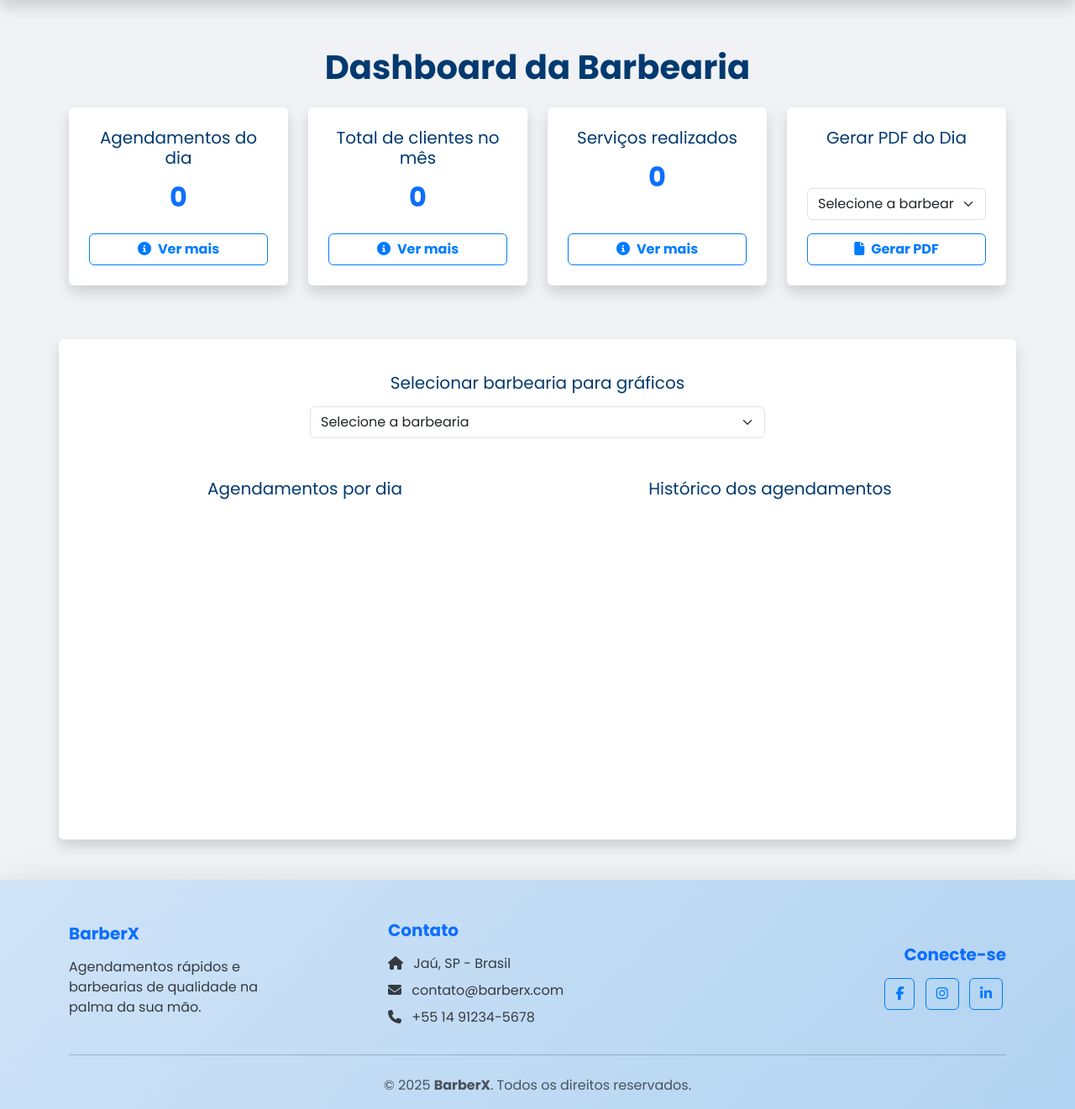
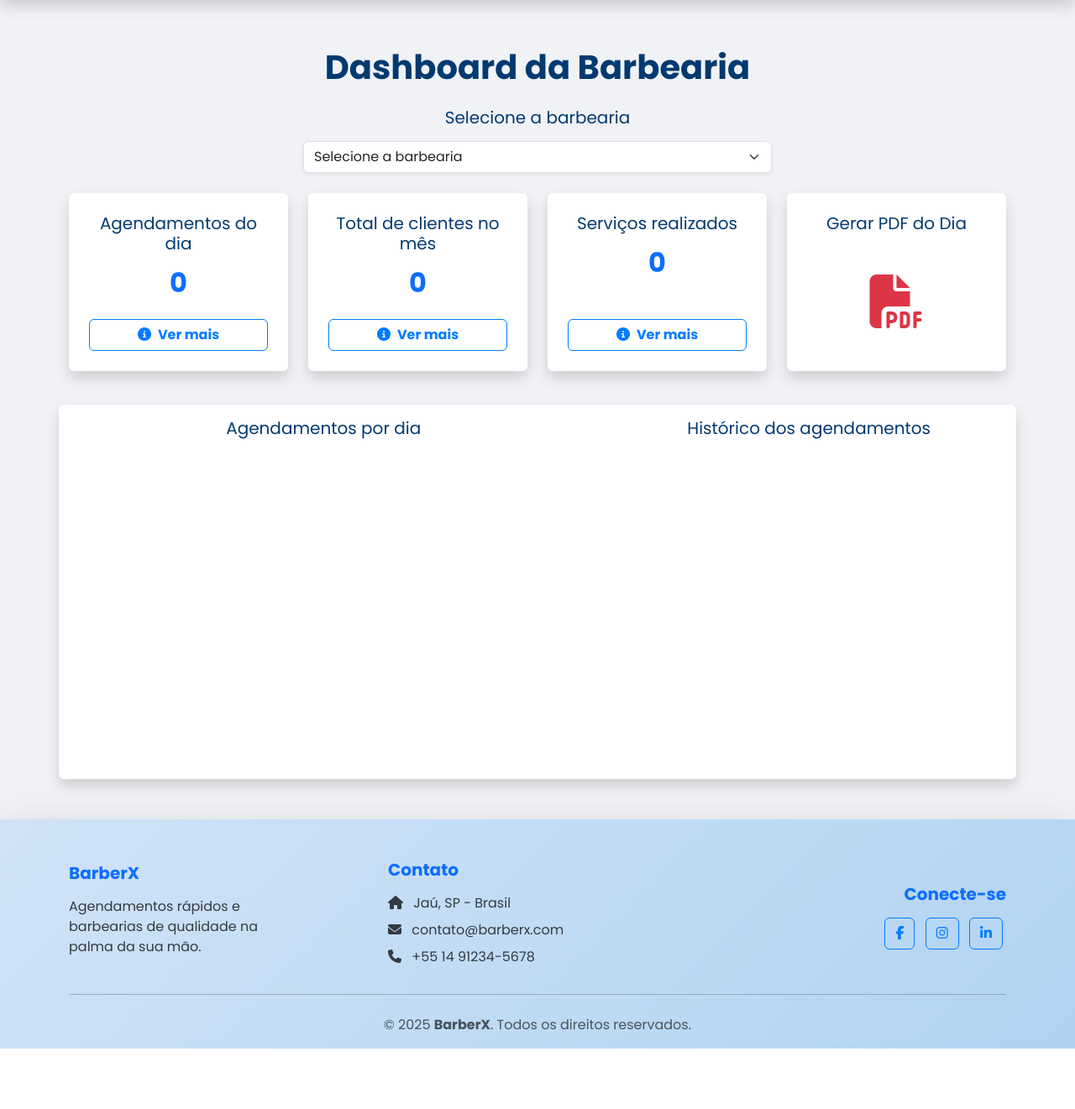
Before and after one commit to ortigozafe/barberx, a PHP site: page /dashboard in a window 1280 px wide. Shown: the part 82-1403 px from the top of the page at 84% size. After the commit the page ends 1331 px from the top, so only its background shows below. Run offline with PHP 8.4, Linux system fonts and the light colour scheme; the visitor is signed in with stand-in values (Sample User, id 1); data comes from the database, SQL or seed files in the repository; some libraries are stand-ins or nearby versions.

Commit message:
Dashboard finalizada eu espero

```diff
--- a/Controllers/donoController.class.php
+++ b/Controllers/donoController.class.php
@@ -155,19 +155,31 @@ class DonoController
 
         $barbearias = $dao->buscarBarbeariasPorDono($dono_id);
 
-        $barbearia_id = $barbearias[0]->id ?? null;
-
-        if (!$barbearia_id) {
+        if (empty($barbearias)) {
             die("Nenhuma barbearia cadastrada.");
         }
 
-        $dadosDashboard = $dao->dadosDashboard($barbearia_id);
-        $dadosDashboard->barbearias = $barbearias;
-
         require_once "Views/layout/header.php";
-        require_once "Views/dashboard.php";
+        require "Views/dashboard.php";
         require_once "Views/layout/footer.php";
     }
+
+
+    public function apiDadosDashboard()
+    {
+        if (!isset($_SESSION["dono_id"])) {
+            header("Location: /barberx/logar_dono");
+            exit;
+        }
+        $barbearia_id = $_GET["barbearia_id"] ?? null;
+
+        $dao = new DonoDAO($this->param);
+        $dados = $dao->dadosDashboard($barbearia_id);
+
+        header("Content-Type: application/json");
+        echo json_encode($dados);
+    }
+
 
     public function apiAgendamentosDia()
     {
--- a/Views/dashboard.php
+++ b/Views/dashboard.php
@@ -1,16 +1,26 @@
 <div class="container mt-5">
     <h2 class="text-center mb-4 fw-bold text-dark-blue fs-1 animate__animated animate__fadeInDown">Dashboard da Barbearia</h2>
 
-    <div class="row mt-3">
+    <div class="text-center mt-4">
+        <h5 class="mb-3 text-dark-blue">Selecione a barbearia</h5>
+        <select id="barbearia_selecionada" class="form-select w-50 mx-auto shadow-sm">
+            <option value="">Selecione a barbearia</option>
+            <?php foreach ($barbearias as $b): ?>
+                <option value="<?= $b->id ?>"><?= htmlspecialchars($b->nome) ?></option>
+            <?php endforeach; ?>
+        </select>
+    </div>
+
+    <div class="row mt-4">
         <div class="col-md-3 mb-3">
             <div class="bg-white rounded shadow p-4 text-center h-100 animate__animated animate__fadeInUp d-flex flex-column justify-content-between">
                 <div>
                     <h5 class="text-dark-blue mb-3">Agendamentos do dia</h5>
-                    <h2 class="text-primary fw-bolder" id="agendamentos_dia"><?= $dadosDashboard->agendamentos_dia ?? 0 ?></h2>
+                    <h2 class="text-primary fw-bolder" id="agendamentos_dia">0</h2>
                 </div>
-                <btn data-bs-toggle="modal" data-bs-target="#modalAgendamentosDia" class="btn btn-outline-primary mt-3 w-100 fw-bold">
+                <button data-bs-toggle="modal" data-bs-target="#modalAgendamentosDia" class="btn btn-outline-primary mt-3 w-100 fw-bold">
                     <i class="fa fa-info-circle me-2"></i>Ver mais
-                </btn>
+                </button>
             </div>
         </div>
 
@@ -18,11 +28,11 @@
             <div class="bg-white rounded shadow p-4 text-center h-100 animate__animated animate__fadeInUp d-flex flex-column justify-content-between">
                 <div>
                     <h5 class="text-dark-blue mb-3">Total de clientes no mês</h5>
-                    <h2 class="text-primary fw-bolder" id="clientes_mes"><?= $dadosDashboard->clientes_mes ?? 0 ?></h2>
+                    <h2 class="text-primary fw-bolder" id="clientes_mes">0</h2>
                 </div>
-                <btn data-bs-toggle="modal" data-bs-target="#modalClientesMes" class="btn btn-outline-primary mt-3 w-100 fw-bold">
+                <button data-bs-toggle="modal" data-bs-target="#modalClientesMes" class="btn btn-outline-primary mt-3 w-100 fw-bold">
                     <i class="fa fa-info-circle me-2"></i>Ver mais
-                </btn>
+                </button>
             </div>
         </div>
 
@@ -30,55 +40,39 @@
             <div class="bg-white rounded shadow p-4 text-center h-100 animate__animated animate__fadeInUp d-flex flex-column justify-content-between">
                 <div>
                     <h5 class="text-dark-blue mb-3">Serviços realizados</h5>
-                    <h2 class="text-primary fw-bolder" id="servicos_realizados"><?= $dadosDashboard->servicos_realizados ?? 0 ?></h2>
+                    <h2 class="text-primary fw-bolder" id="servicos_realizados">0</h2>
                 </div>
-                <btn data-bs-toggle="modal" data-bs-target="#modalServicosRealizados" class="btn btn-outline-primary mt-3 w-100 fw-bold">
+                <button data-bs-toggle="modal" data-bs-target="#modalServicosRealizados" class="btn btn-outline-primary mt-3 w-100 fw-bold">
                     <i class="fa fa-info-circle me-2"></i>Ver mais
-                </btn>
+                </button>
             </div>
         </div>
 
         <div class="col-md-3 mb-3">
             <div class="bg-white rounded shadow p-4 text-center h-100 d-flex flex-column justify-content-between align-items-center animate__animated animate__fadeInUp">
                 <h5 class="mb-3 text-dark-blue">Gerar PDF do Dia</h5>
-                <form action="/barberx/pdf_dia" method="post" target="_blank" class="w-100">
-                    <select name="barbearia_id" class="form-select mb-3" required>
-                        <option value="">Selecione a barbearia</option>
-                        <?php foreach ($dadosDashboard->barbearias as $b): ?>
-                            <option value="<?= $b->id ?>"><?= htmlspecialchars($b->nome) ?></option>
-                        <?php endforeach; ?>
-                    </select>
-                    <button type="submit" class="btn btn-outline-primary fw-bold w-100"><i class="fa fa-file me-2"></i>Gerar PDF</button>
+                <form id="form_pdf" action="/barberx/pdf_dia" method="post" target="_blank" class="w-100">
+                    <input type="hidden" name="barbearia_id" id="pdf_barbearia_id">
+                    <button type="submit" class="btn mb-4 text-danger w-100 fw-bold pdf-icon-button p-0">
+                        <i class="fa fa-file-pdf fa-4x"></i>
+                    </button>
                 </form>
             </div>
         </div>
     </div>
 
-    <div class="row mt-5 bg-white rounded shadow p-3 animate__animated animate__fadeInLeft">
-        <div class="col-12 mb-5 mt-4">
-            <div class="text-center">
-                <h5 class="mb-3 text-dark-blue">Selecionar barbearia para gráficos</h5>
-                <select id="barbearia_graficos" class="form-select w-50 mx-auto" required>
-                    <option value="">Selecione a barbearia</option>
-                    <?php foreach ($dadosDashboard->barbearias as $b): ?>
-                        <option value="<?= $b->id ?>"><?= htmlspecialchars($b->nome) ?></option>
-                    <?php endforeach; ?>
-                </select>
-            </div>
-        </div>
-
-        <div class="col-md-6 mb-4">
-            <h5 class="text-center mb-3 text-dark-blue">Agendamentos por dia</h5>
+    <div class="row mt-4 bg-white rounded shadow p-3 animate__animated animate__fadeInLeft">
+        <div class="col-md-7 mb-4">
+            <h5 class="text-center me-5 mb-3 text-dark-blue">Agendamentos por dia</h5>
             <div id="grafico_barras" style="min-height: 350px;"></div>
         </div>
-        <div class="col-md-6 mb-4">
+        <div class="col-md-5 mb-4">
             <h5 class="text-center mb-3 text-dark-blue">Histórico dos agendamentos</h5>
             <div id="grafico_pizza" style="min-height: 350px;"></div>
         </div>
     </div>
 </div>
 
-<!-- Modal Agendamentos do Dia -->
 <div class="modal fade" id="modalAgendamentosDia" tabindex="-1">
     <div class="modal-dialog modal-lg">
         <div class="modal-content">
@@ -93,7 +87,6 @@
     </div>
 </div>
 
-<!-- Modal Clientes do Mês -->
 <div class="modal fade" id="modalClientesMes" tabindex="-1">
     <div class="modal-dialog modal-lg">
         <div class="modal-content">
@@ -108,7 +101,6 @@
     </div>
 </div>
 
-<!-- Modal Serviços Realizados -->
 <div class="modal fade" id="modalServicosRealizados" tabindex="-1">
     <div class="modal-dialog modal-lg">
         <div class="modal-content">
@@ -123,44 +115,11 @@
     </div>
 </div>
 
-
-
 <script>
     document.addEventListener("DOMContentLoaded", function() {
-        const selectBarbearia = document.getElementById("barbearia_graficos");
+        function gerar_grafico_barras(dados) {
+            if (window.barraChart) window.barraChart.destroy();
 
-        selectBarbearia.addEventListener("change", function() {
-            const barbearia_id = this.value;
-
-            if (!barbearia_id) {
-                document.getElementById("grafico_barras").innerHTML = "<h5 class='text-center text-muted pt-5'>Selecione uma barbearia para exibir os dados</h5>";
-                document.getElementById("grafico_pizza").innerHTML = "<h5 class='text-center text-muted pt-5'>Selecione uma barbearia para exibir os dados</h5>";
-                return;
-            }
-
-            fetch(`/barberx/dadosgraficobarras?barbearia_id=${barbearia_id}`)
-                .then(res => res.json())
-                .then(dados => {
-                    if (dados.length > 0) {
-                        gerar_grafico_barras(dados);
-                    } else {
-                        document.getElementById("grafico_barras").innerHTML = "<h5 class='text-center text-muted pt-5'>Sem dados para gerar o gráfico de barras</h5>";
-                    }
-                });
-
-            fetch(`/barberx/dadosgraficopizza?barbearia_id=${barbearia_id}`)
-                .then(res => res.json())
-                .then(dados => {
-                    if (dados.length > 0) {
-                        gerar_grafico_pizza(dados);
-                    } else {
-                        document.getElementById("grafico_pizza").innerHTML = "<h5 class='text-center text-muted pt-5'>Sem dados para gerar o gráfico de pizza</h5>";
-                    }
-                });
-        });
-    });
-
-    function gerar_grafico_barras(dados) {
             const dayTranslator = {
                 "Monday": "Segunda",
                 "Tuesday": "Terça",
@@ -171,142 +130,91 @@
                 "Sunday": "Domingo"
             };
 
-        const dias = dados.map(item => dayTranslator[item.dia] || item.dia);
-        const valores = dados.map(item => parseInt(item.total));
+            const diasTraduzidos = dados.map(d => dayTranslator[d.dia] || d.dia);
 
             const options = {
                 chart: {
                     type: 'bar',
-                height: 350,
-                toolbar: {
-                    show: false
-                }
+                    height: 350
                 },
                 series: [{
-                name: 'Agendamentos',
-                data: valores
+                    name: "Agendamentos",
+                    data: dados.map(d => d.total ?? 0)
                 }],
                 xaxis: {
-                categories: dias,
-                labels: {
-                    style: {
-                        colors: '#003a70',
-                        fontFamily: 'Poppins, sans-serif'
-                    }
-                }
+                    categories: diasTraduzidos
                 },
-            yaxis: {
-                labels: {
-                    style: {
-                        colors: '#003a70',
-                        fontFamily: 'Poppins, sans-serif'
-                    }
-                }
-            },
-            colors: ['#007bff'],
-            plotOptions: {
-                bar: {
-                    borderRadius: 6,
-                    distributed: true
-                }
-            },
-            dataLabels: {
-                enabled: true,
-                style: {
-                    colors: ['#fff']
-                }
-            },
-            grid: {
-                borderColor: '#e9ecef',
-                row: {
-                    colors: ['#f8f9fa', 'transparent'],
-                    opacity: 0.7
-                }
-            }
+                colors: ['#007bff']
             };
 
-        const chart = new ApexCharts(document.querySelector("#grafico_barras"), options);
-        chart.render();
+            window.barraChart = new ApexCharts(document.querySelector("#grafico_barras"), options);
+            window.barraChart.render();
         }
 
         function gerar_grafico_pizza(dados) {
-        const statusMap = {
-            "pending": "Pendente",
-            "completed": "Concluído",
-            "canceled": "Cancelado"
-        };
-
-        const labels = dados.map(item => statusMap[item.status] || item.status);
-        const valores = dados.map(item => parseInt(item.total));
-
-        const optionsPizza = {
+            if (window.pizzaChart) window.pizzaChart.destroy();
+            const options = {
                 chart: {
                     type: 'pie',
-                height: 350,
-                toolbar: {
-                    show: false
-                }
+                    height: 350
                 },
-            series: valores,
-            labels: labels,
-            colors: ['#ffc107', '#198754', '#dc3545'],
-            dataLabels: {
-                enabled: true,
-                formatter: (val, opts) => opts.w.config.labels[opts.seriesIndex] + ": " + val.toFixed(1) + '%',
-                style: {
-                    colors: ['#fff']
-                },
-                dropShadow: {
-                    enabled: true,
-                    top: 1,
-                    left: 1,
-                    blur: 1,
-                    opacity: 0.45
-                }
-            },
-            legend: {
-                position: 'bottom',
-                labels: {
-                    colors: '#003a70',
-                    fontFamily: 'Poppins, sans-serif'
-                }
-            },
-            tooltip: {
-                fillSeriesColor: false
-            },
-            responsive: [{
-                breakpoint: 480,
-                options: {
-                    chart: {
-                        width: 200
-                    },
-                    legend: {
-                        position: 'bottom'
-                    }
-                }
-            }]
+                series: dados.map(d => d.total),
+                labels: dados.map(d => d.status),
+                colors: ['#007bff', '#28a745', '#ffc107', '#dc3545']
             };
-
-        const chartPizza = new ApexCharts(document.querySelector("#grafico_pizza"), optionsPizza);
-        chartPizza.render();
+            window.pizzaChart = new ApexCharts(document.querySelector("#grafico_pizza"), options);
+            window.pizzaChart.render();
         }
 
-    document.addEventListener("DOMContentLoaded", function() {
-        const barbeariaId = <?= $barbearia_id ?>;
+        const selectBarbearia = document.getElementById("barbearia_selecionada");
+
+        selectBarbearia.addEventListener("change", function() {
+            const barbearia_id = this.value;
+
+            if (!barbearia_id) {
+                document.getElementById("grafico_barras").innerHTML = "<h5 class='text-center text-muted pt-5'>Selecione uma barbearia</h5>";
+                document.getElementById("grafico_pizza").innerHTML = "<h5 class='text-center text-muted pt-5'>Selecione uma barbearia</h5>";
+                document.getElementById("agendamentos_dia").textContent = "0";
+                document.getElementById("clientes_mes").textContent = "0";
+                document.getElementById("servicos_realizados").textContent = "0";
+                document.getElementById("pdf_barbearia_id").value = "";
+                return;
+            }
+
+            document.getElementById("pdf_barbearia_id").value = barbearia_id;
+
+            fetch(`/barberx/apiDadosDashboard?barbearia_id=${barbearia_id}`)
+                .then(r => r.json())
+                .then(data => {
+                    document.getElementById("agendamentos_dia").textContent = data.agendamentos_dia;
+                    document.getElementById("clientes_mes").textContent = data.clientes_mes;
+                    document.getElementById("servicos_realizados").textContent = data.servicos_realizados;
+                });
+
+            fetch(`/barberx/dadosgraficobarras?barbearia_id=${barbearia_id}`)
+                .then(res => res.json())
+                .then(dados => {
+                    if (dados.length > 0) gerar_grafico_barras(dados);
+                    else document.getElementById("grafico_barras").innerHTML = "<h5 class='text-center text-muted pt-5'>Sem dados</h5>";
+                });
+
+            fetch(`/barberx/dadosgraficopizza?barbearia_id=${barbearia_id}`)
+                .then(res => res.json())
+                .then(dados => {
+                    if (dados.length > 0) gerar_grafico_pizza(dados);
+                    else document.getElementById("grafico_pizza").innerHTML = "<h5 class='text-center text-muted pt-5'>Sem dados</h5>";
+                });
 
             const modalAgendamentosDia = document.getElementById("modalAgendamentosDia");
             modalAgendamentosDia.addEventListener("show.bs.modal", function() {
-            fetch(`/barberx/apiAgendamentosDia?barbearia_id=${barbeariaId}`)
+                fetch(`/barberx/apiAgendamentosDia?barbearia_id=${barbearia_id}`)
                     .then(r => r.json())
                     .then(data => {
                         let html = "";
                         if (data.length) {
                             html += "<ul class='list-group'>";
                             data.forEach(a => {
-                            html += `<li class="list-group-item">
-                                <strong>${a.cliente}</strong> - ${new Date(a.data_hora).toLocaleTimeString()}, ${a.status}
-                                <small class="text-muted">(${a.barbearia})</small>
-                            </li>`;
+                                html += `<li class="list-group-item"><strong>${a.cliente}</strong> - ${new Date(a.data_hora).toLocaleTimeString()} - ${a.status}<small class="text-muted">(${a.barbearia})</small></li>`;
                             });
                             html += "</ul>";
                         } else {
@@ -318,17 +226,14 @@
 
             const modalClientesMes = document.getElementById("modalClientesMes");
             modalClientesMes.addEventListener("show.bs.modal", function() {
-            fetch(`/barberx/apiClientesMes?barbearia_id=${barbeariaId}`)
+                fetch(`/barberx/apiClientesMes?barbearia_id=${barbearia_id}`)
                     .then(r => r.json())
                     .then(data => {
                         let html = "";
                         if (data.length) {
                             html += "<ul class='list-group'>";
                             data.forEach(c => {
-                            html += `<li class="list-group-item">
-                                <strong>${c.nome}</strong> - Celular: ${c.telefone} / Email: ${c.email}
-                                <small class="text-muted">(${c.barbearia})</small>
-                            </li>`;
+                                html += `<li class="list-group-item"><strong>${c.nome}</strong> - ${c.telefone} / ${c.email}<small class="text-muted">(${c.barbearia})</small></li>`;
                             });
                             html += "</ul>";
                         } else {
@@ -340,17 +245,14 @@
 
             const modalServicosRealizados = document.getElementById("modalServicosRealizados");
             modalServicosRealizados.addEventListener("show.bs.modal", function() {
-            fetch(`/barberx/apiServicosRealizados?barbearia_id=${barbeariaId}`)
+                fetch(`/barberx/apiServicosRealizados?barbearia_id=${barbearia_id}`)
                     .then(r => r.json())
                     .then(data => {
                         let html = "";
                         if (data.length) {
                             html += "<ul class='list-group'>";
                             data.forEach(s => {
-                            html += `<li class="list-group-item">
-                                <strong>${s.cliente}</strong> - ${s.servico} em ${new Date(s.data_hora).toLocaleString()}
-                                <small class="text-muted">(${s.barbearia})</small>
-                            </li>`;
+                                html += `<li class="list-group-item"><strong>${s.cliente}</strong> - ${s.servico} em ${new Date(s.data_hora).toLocaleString()}<small class="text-muted">(${s.barbearia})</small></li>`;
                             });
                             html += "</ul>";
                         } else {
@@ -360,4 +262,5 @@
                     });
             });
         });
+    });
 </script>
--- a/assets/styles/style.css
+++ b/assets/styles/style.css
@@ -250,6 +250,16 @@ body {
 .review-card .text-info {
   color: #17a2b8 !important; /* Azul turquesa para as estrelas, com `!important` para garantir prioridade */
 }
+.pdf-icon-button {
+    height: 70px;
+    color: #dc3545;
+    transition: all 0.3s ease;
+}
+.pdf-icon-button:hover {
+    font-size: 1.1rem;
+    color: #f3021a;
+    cursor: pointer;
+}
 
 /* Botões de navegação do carrossel de avaliações */
 #reviewsCarousel .carousel-control-prev-icon,
--- a/rotas.php
+++ b/rotas.php
@@ -57,6 +57,7 @@ $route->get("/dashboard", [donoController::class, "dashboard"]);
 $route->get("/apiAgendamentosDia", [donoController::class, "apiAgendamentosDia"]);
 $route->get("/apiClientesMes", [donoController::class, "apiClientesMes"]);
 $route->get("/apiServicosRealizados", [donoController::class, "apiServicosRealizados"]);
+$route->get("/apiDadosDashboard", [donoController::class, "apiDadosDashboard"]);
 
 // Rota para os dados do gráfico de barras
 $route->get("/dadosgraficobarras", [donoController::class, "dadosgraficobarras"]);
```
Also changed, not shown: Controllers/dashboardDonoController.class.php (deleted, +0 -165 lines). Lines whose indentation alone changed are shown as unchanged.
